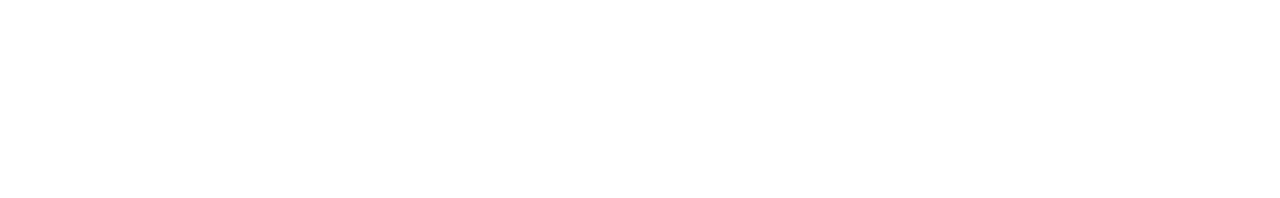
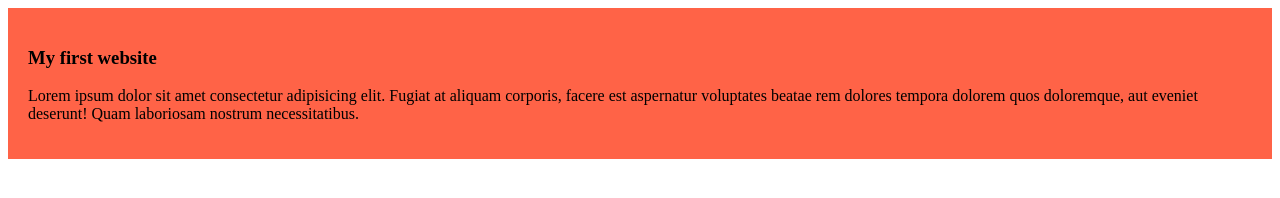
Before and after one commit to jesanotoko/my-simple-website, a plain HTML site: page index.html in a window 1280 px wide. Drawn offline with Linux system fonts and the light colour scheme.

Commit message:
added the first blog

```diff
--- /dev/null
+++ b/blog.css
@@ -0,0 +1,4 @@
+div{
+    background-color: tomato;
+    padding: 20px;
+}
--- a/index.html
+++ b/index.html
@@ -4,8 +4,12 @@
     <meta charset="UTF-8">
     <meta name="viewport" content="width=device-width, initial-scale=1.0">
     <title>My simple website</title>
+    <link rel="stylesheet" href="blog.css">
 </head>
 <body>
-
+    <div>
+        <h3>My first website</h3>
+    <p>Lorem ipsum dolor sit amet consectetur adipisicing elit. Fugiat at aliquam corporis, facere est aspernatur voluptates beatae rem dolores tempora dolorem quos doloremque, aut eveniet deserunt! Quam laboriosam nostrum necessitatibus.</p>
+    </div>
 </body>
 </html>
```
